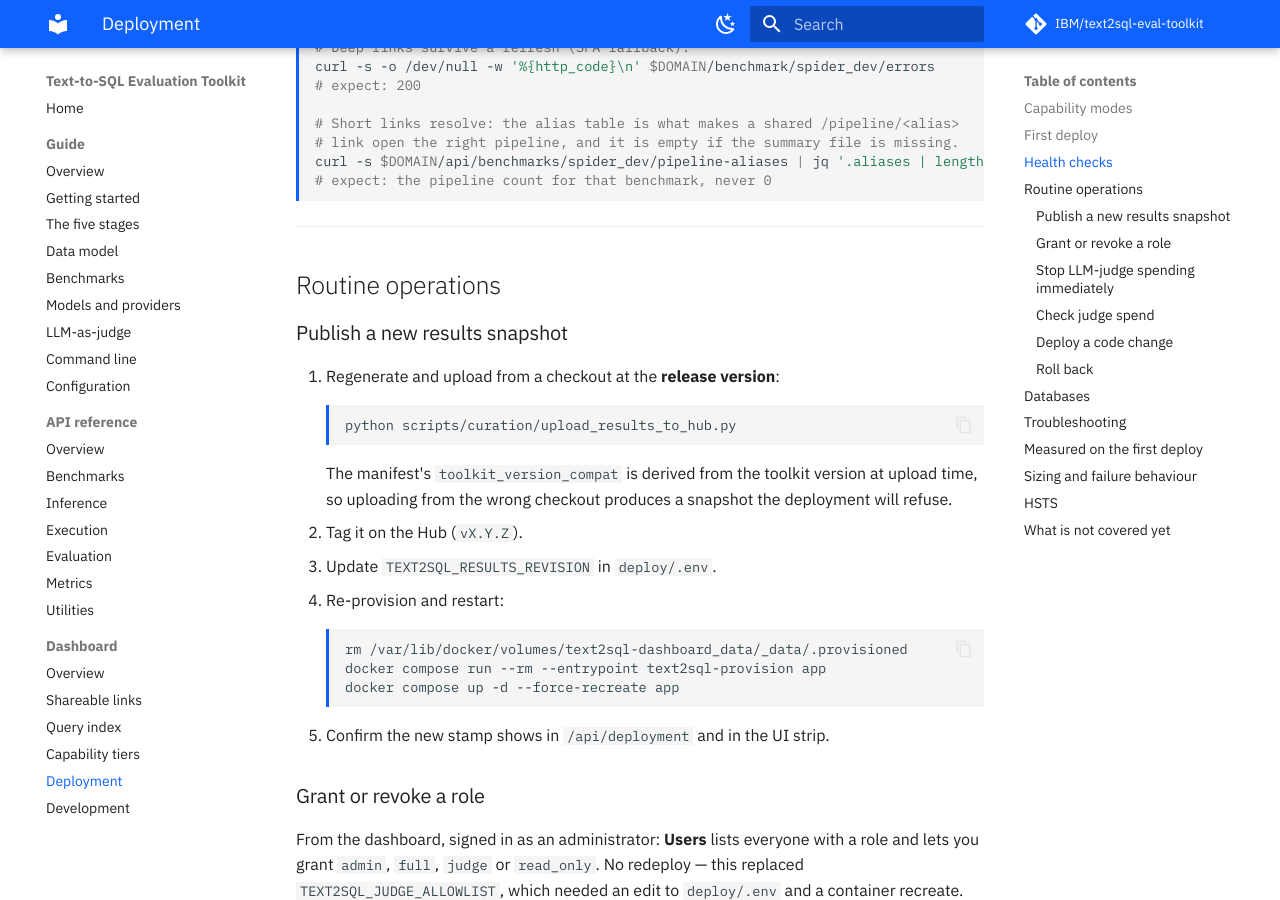
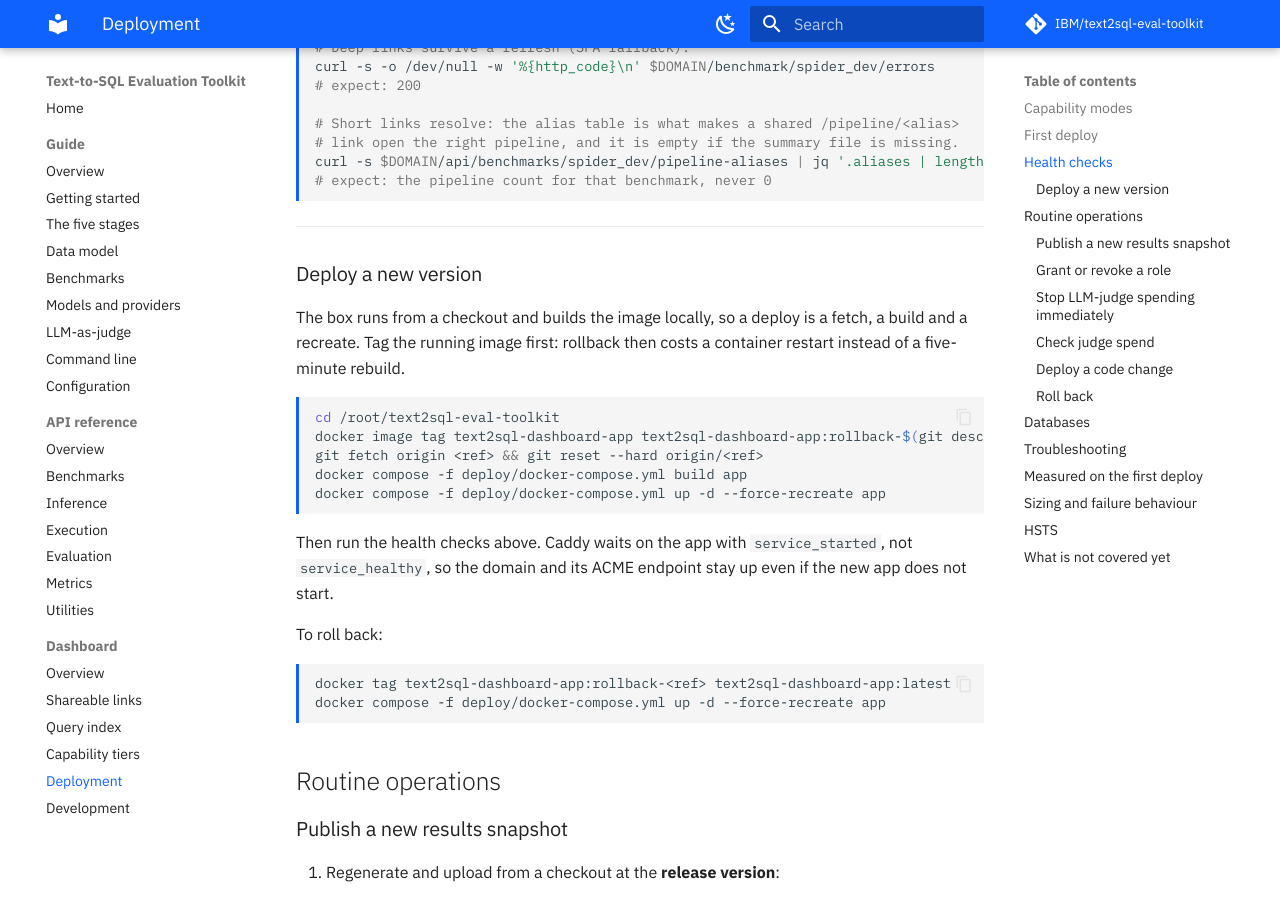
Before and after one commit to IBM/text2sql-eval-toolkit, an MkDocs documentation site: the page built from docs/dashboard/deployment.md, in a window 1280 px wide and 900 px high, scrolled down 3912 px. Built offline with MkDocs 1.6.1 and Material for MkDocs 9.7.7, drawn with Linux system fonts in a browser that asks for light colours; comment, search, counter and statistics services are not loaded.

Commit message:
docs: record the deployment, and write down how to do one
The upgrade procedure was not documented anywhere -- `deployment.md` had a first
deploy and routine operations and nothing in between, so deploying a new version
meant reconstructing it. Written down now, including tagging the running image
first: rollback then costs a container restart rather than a five-minute rebuild.

The log entry is mostly about the iframe, because the first two attempts at its
loading state were wrong and only deploying showed it. Both mistakes were
reasoning about what iframes probably do instead of measuring: a placeholder
behind a frame that paints its own white background, and a `load` event that
fires for `about:blank` 3 ms in.

Co-Authored-By: Claude Opus 5 <noreply@anthropic.com>
Signed-off-by: Oktie Hassanzadeh <oktie@oktie.com>

````diff
--- a/docs/dashboard/deployment.md
+++ b/docs/dashboard/deployment.md
@@ -186,6 +186,31 @@ curl -s $DOMAIN/api/benchmarks/spider_dev/pipeline-aliases | jq '.aliases | leng
 ```
 
 ---
+
+### Deploy a new version
+
+The box runs from a checkout and builds the image locally, so a deploy is a
+fetch, a build and a recreate. Tag the running image first: rollback then costs
+a container restart instead of a five-minute rebuild.
+
+```bash
+cd /root/text2sql-eval-toolkit
+docker image tag text2sql-dashboard-app text2sql-dashboard-app:rollback-$(git describe --tags --always)
+git fetch origin <ref> && git reset --hard origin/<ref>
+docker compose -f deploy/docker-compose.yml build app
+docker compose -f deploy/docker-compose.yml up -d --force-recreate app
+```
+
+Then run the health checks above. Caddy waits on the app with
+`service_started`, not `service_healthy`, so the domain and its ACME endpoint
+stay up even if the new app does not start.
+
+To roll back:
+
+```bash
+docker tag text2sql-dashboard-app:rollback-<ref> text2sql-dashboard-app:latest
+docker compose -f deploy/docker-compose.yml up -d --force-recreate app
+```
 
 ## Routine operations
 
````
Also changed, not shown: docs/attic/project-log.md (+47 -0 lines).
